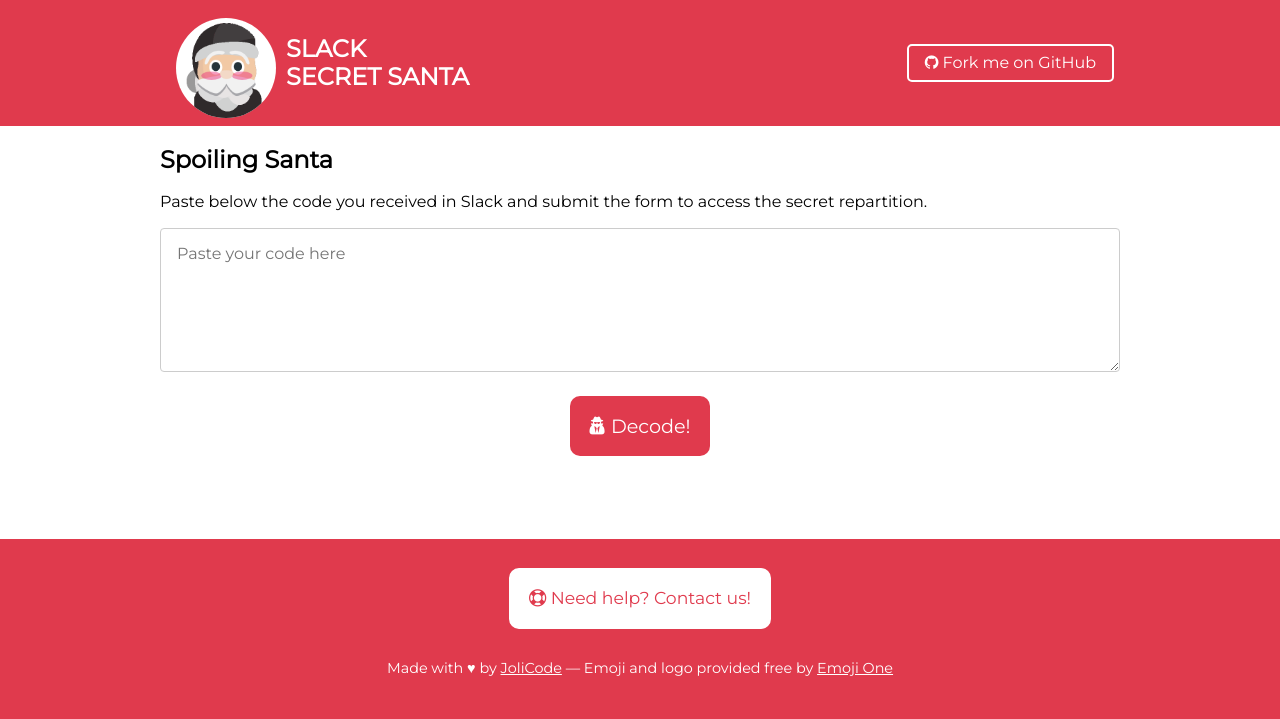
After one commit to jolicode/secret-santa, a Symfony app: template templates/spoil.html.twig in a window 1280 px wide. The commit adds this page. Shown: the top 719 px of the page. Run offline with Twig, Linux system fonts and the light colour scheme; the template is opened without the code that fills it, so the values that code supplies are empty; some libraries are stand-ins or nearby versions.

Commit message:
Automatically send way to retrieve the repartition at any time

```diff
--- a/templates/layout.html.twig
+++ b/templates/layout.html.twig
@@ -23,7 +23,7 @@
                 <div class="pure-menu-heading">
                     <a href="{{ path('homepage') }}">
                         <div class="logo-wrapper">
-                            <img src="/images/logo.png" alt="Secret Santa" />
+                            <img src="/images/logo{{ spoilInProgress is defined ? '-spoiler' : '' }}.png" alt="Secret Santa" />
                         </div>
                         <h1>Slack<br>Secret Santa</h1>
                     </a>
--- /dev/null
+++ b/templates/spoil.html.twig
@@ -0,0 +1,51 @@
+{% set spoilInProgress = true %}
+
+{% extends 'layout.html.twig' %}
+
+{% block content %}
+    <div class="content spoil-block">
+        <h2>Spoiling Santa</h2>
+
+        {% if associations %}
+            <p>
+                Here is the secret repartition:
+            </p>
+
+            <ul>
+                {% for giver,receiver in associations %}
+                    <li><strong>@{{ giver }}</strong> must offer a gift to <strong>@{{ receiver }}</strong></li>
+                {% endfor %}
+            </ul>
+
+            <div class="is-center">
+                <a href="{{ path('run') }}" class="big-button">
+                    <span class="fa fa-repeat" aria-hidden="true"></span>
+                    Start another Secret Santa
+                </a>
+            </div>
+        {% else %}
+            <p>
+                Paste below the code you received in Slack and submit the form to access the secret repartition.
+            </p>
+
+            {% if invalidCode %}
+                <p class="error">
+                    Content could not be decoded. Please make sure you copied correctly the code and try again.
+                </p>
+            {% endif %}
+
+            <form method="post" id="run_form">
+                <div class="code-field">
+                    <textarea name="code" id="code" rows="6" placeholder="Paste your code here">{{ code }}</textarea>
+                </div>
+
+                <div class="is-center">
+                    <button type="submit" class="big-button">
+                        <span class="fa fa-user-secret" aria-hidden="true"></span>
+                        Decode!
+                    </button>
+                </div>
+            </form>
+        {% endif %}
+    </div>
+{% endblock content %}
--- a/web/style.css
+++ b/web/style.css
@@ -409,7 +409,7 @@ footer a {
     margin-top: 2em;
     color: #E03A4D;
 }
-.run-block .error {
+.error {
     background-color: #ffb6c0;
     display: block;
     margin-bottom: 1em;
@@ -417,13 +417,16 @@ footer a {
     color: #7a2428;
     border-radius: 8px;
 }
-.message-field textarea {
+textarea {
     width: 100%;
+    max-width: 100%;
     box-sizing: border-box;
     padding: 1em;
-    max-height: 100px;
     border: 1px solid #CCCCCC;
     border-radius: 4px;
+}
+.message-field textarea {
+    max-height: 100px;
 }
 .help {
     color: #7A7A7A;
@@ -590,6 +593,19 @@ footer a {
 .error-page .big-button {
     margin-top: 2em;
 }
+/**
+ * Spoil form
+ */
+.spoil-block {
+    padding: 0 2em;
+    max-width: 960px;
+    margin: 0 auto;
+    margin-bottom: 4em;
+    position: relative;
+}
+.code-field textarea {
+    max-height: 200px;
+}
 
 /**
  * Logo effect
```
Also changed, not shown: etc/routing/app.yaml (+4 -4 lines), src/Controller/SantaController.php (+18 -12 lines), src/SecretDispatcher.php (+37 -3 lines), src/Spoiler.php (added, +47 -0 lines), templates/finish.html.twig (+1 -9 lines), tests/Controller/SantaControllerTest.php (+33 -24 lines), tests/SpoilerTest.php (added, +62 -0 lines), web/images/logo-named.png (deleted), web/images/logo-spoiler.png (added).
